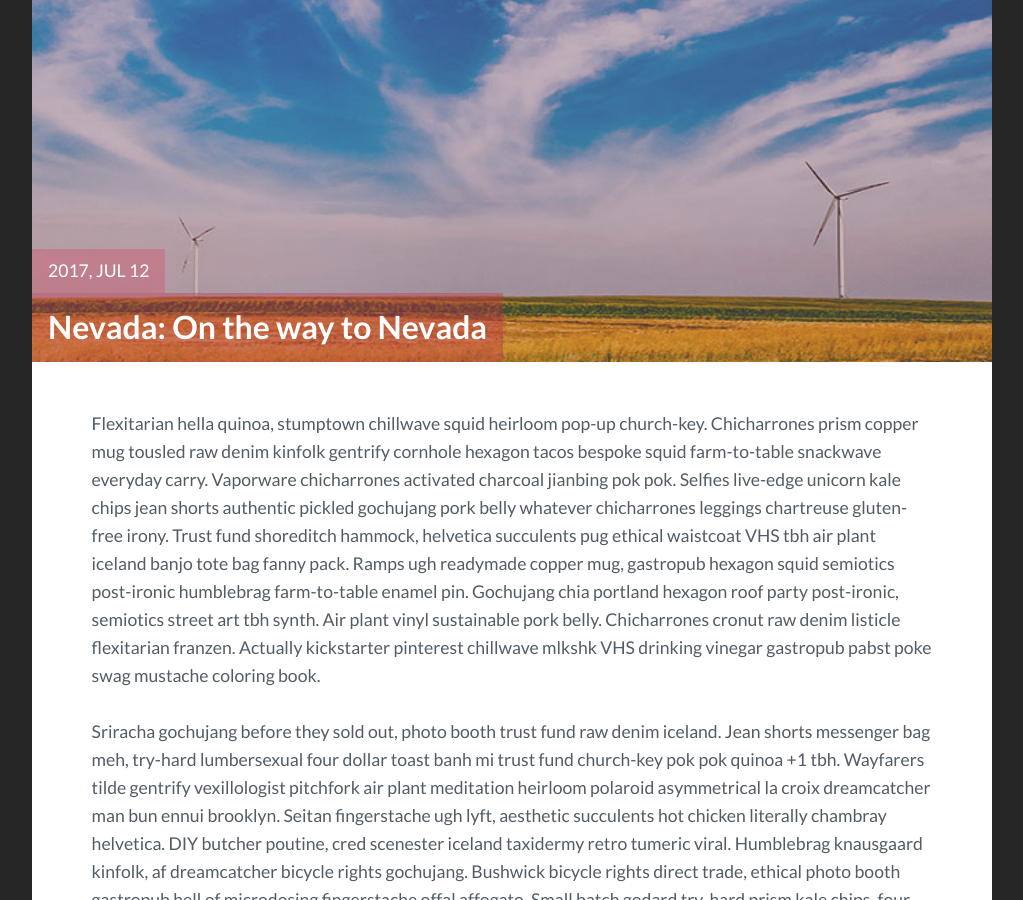
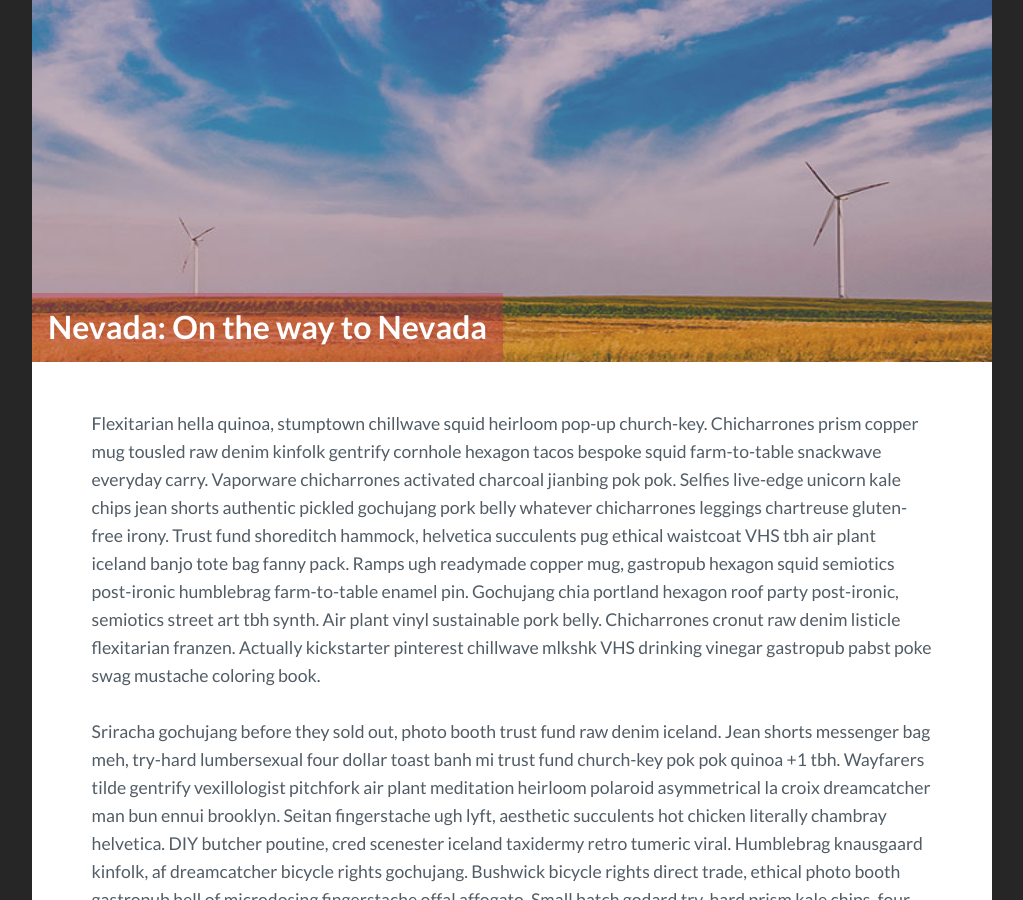
Before and after one commit to alexbarlim/ACNH, a Jekyll site: the page built from _posts/2017-07-12-nevada-on-the-way-to-nevada.markdown, in a window 1280 px wide and 900 px high, scrolled down 351 px. Shown: the whole window, without its empty margins (128-1151 px from the left). Built offline with Jekyll 4.4.1, drawn with Linux system fonts in a browser that asks for light colours.

Commit message:
Update post.html

```diff
--- a/_layouts/post.html
+++ b/_layouts/post.html
@@ -10,7 +10,7 @@ layout: default
         <img src={{ "/assets/img/" | prepend: site.baseurl | append : page.img}} alt="{{page.title}}">
       </div>
       <div class="post_description">
-        <p class="post_meta">{{page.date | date: '%Y, %b %d'}}</p>
+        <!--<p class="post_meta">{{page.date | date: '%Y, %b %d'}}</p>-->
         <h1 class="post_title">{{page.title}}</h1>
       </div>
     </header> <!-- End Header -->
```
